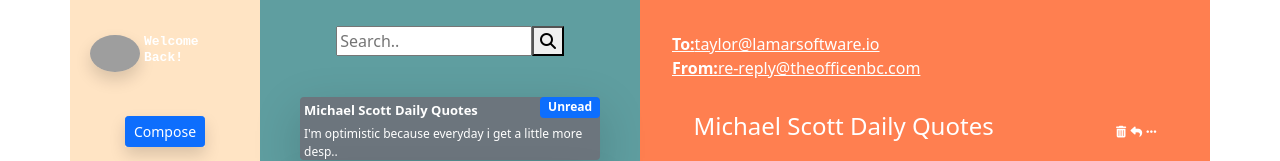
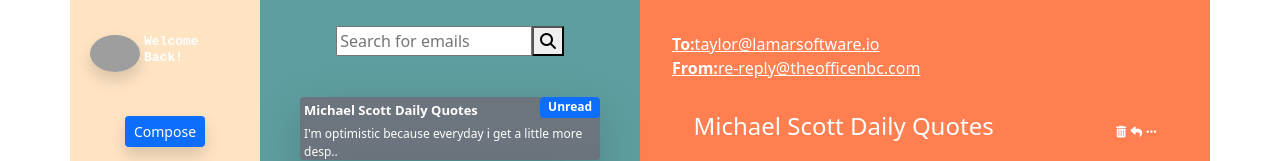
Before and after one commit to jrsolano2021/Final-email-template-draft, a plain HTML site: page index.html in a window 1280 px wide. Shown: the top 161 px of the page. Drawn offline with nearby package versions, Linux system fonts and the light colour scheme; grey boxes are pictures that could not be loaded.

Commit message:
updated file

```diff
--- a/index.html
+++ b/index.html
@@ -45,7 +45,7 @@
 
                 <!--Search Bar Div-->
                 <div class="w-75 d-flex justify-content-center align-items-center" style="height: 50px;">
-                        <input class="w-75" type="text" placeholder="Search.." name="search">
+                        <input class="w-75" type="text" placeholder="Search for emails" name="search">
                         <button type="submit"><i class="fa fa-search"></i></button>
                 </div>
 
@@ -93,6 +93,7 @@
                     <p>“Would I rather be feared or loved? Easy. Both. I want people to be afraid of how much they love me.”</p>
                     <p>“Make friends first, make sales second, make love third. In no particular order.”</p>
                 </div>
+
                 <!--Reply Div-->
                 <div class="p-3" style="height: auto;">
                     <div class="input-group">
```
